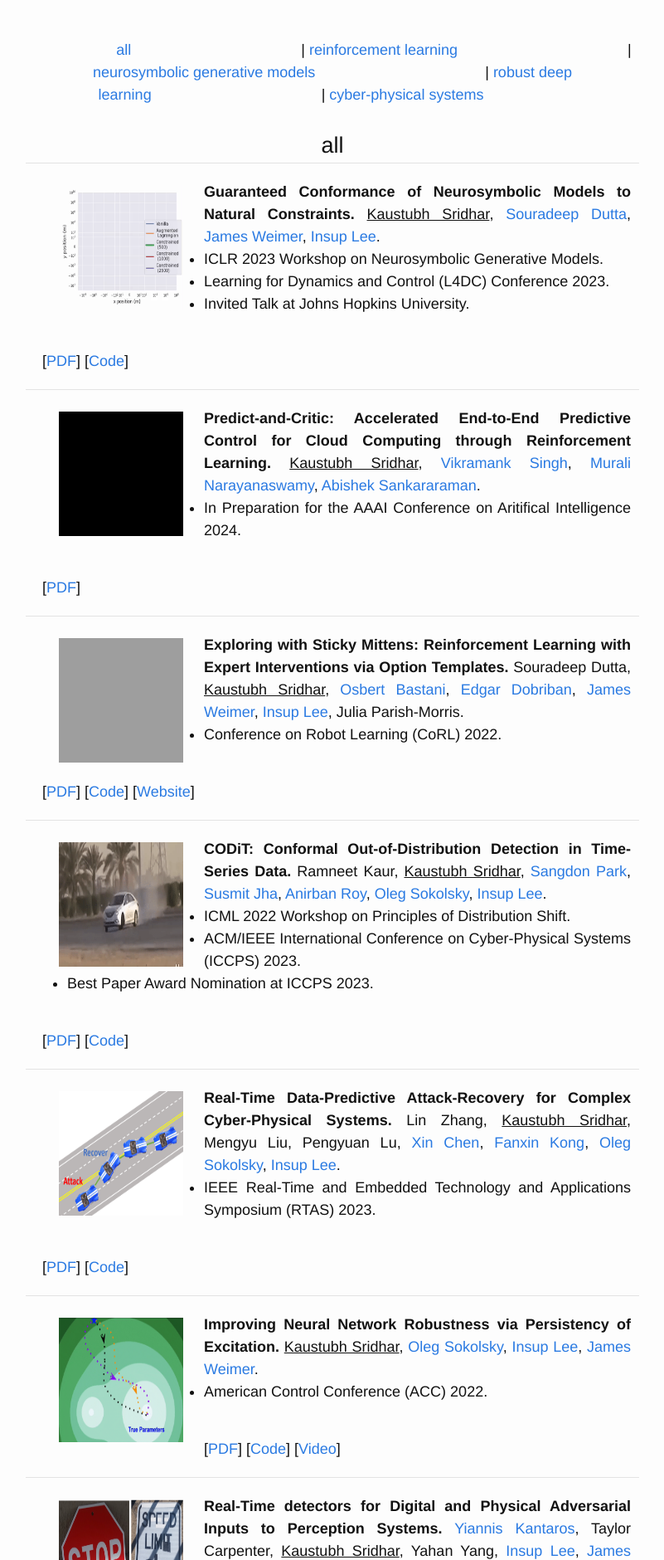
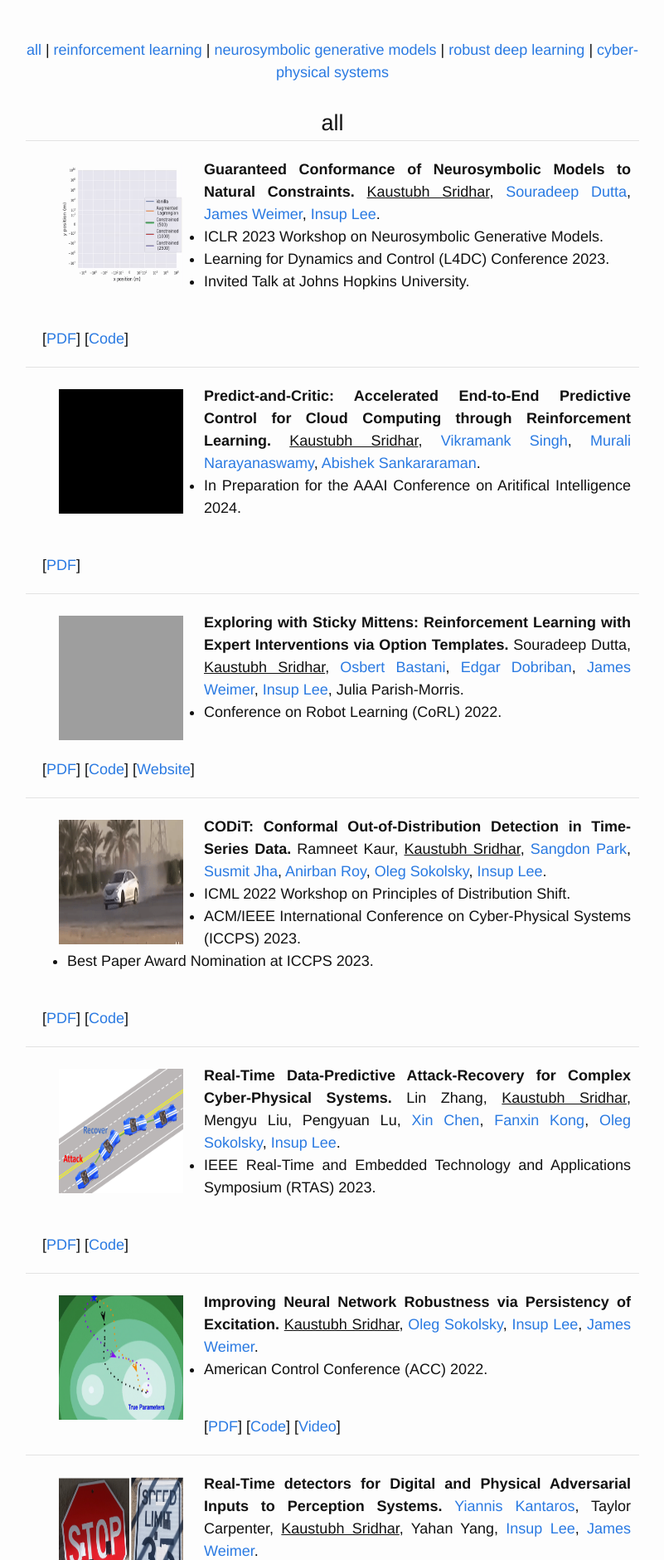
Before and after one commit to kaustubhsridhar/kaustubhsridhar.github.io, a Jekyll site: the page built from index.md, in a window 1280 px wide. Shown: the part 1338-3218 px from the top of the page at 83% size, without its empty margins (239-1040 px from the left). Built offline with Jekyll 4.4.1, drawn with Linux system fonts in a browser that asks for light colours; nearby versions of some CDN libraries; grey boxes are pictures that could not be loaded.

Commit message:
Update main.scss

```diff
--- a/css/main.scss
+++ b/css/main.scss
@@ -2,6 +2,11 @@
 # Only the main Sass file needs front matter (the dashes are enough)
 ---
 @charset "utf-8";
+
+ul {
+  margin: 100px;
+  padding: 0px;
+}
 
 
 
@@ -106,7 +111,6 @@ $pp-margin: 20px; // 4vh; //
 
   li {
       display: inline;
-      margin: 100px;
   }
 
 }
```
